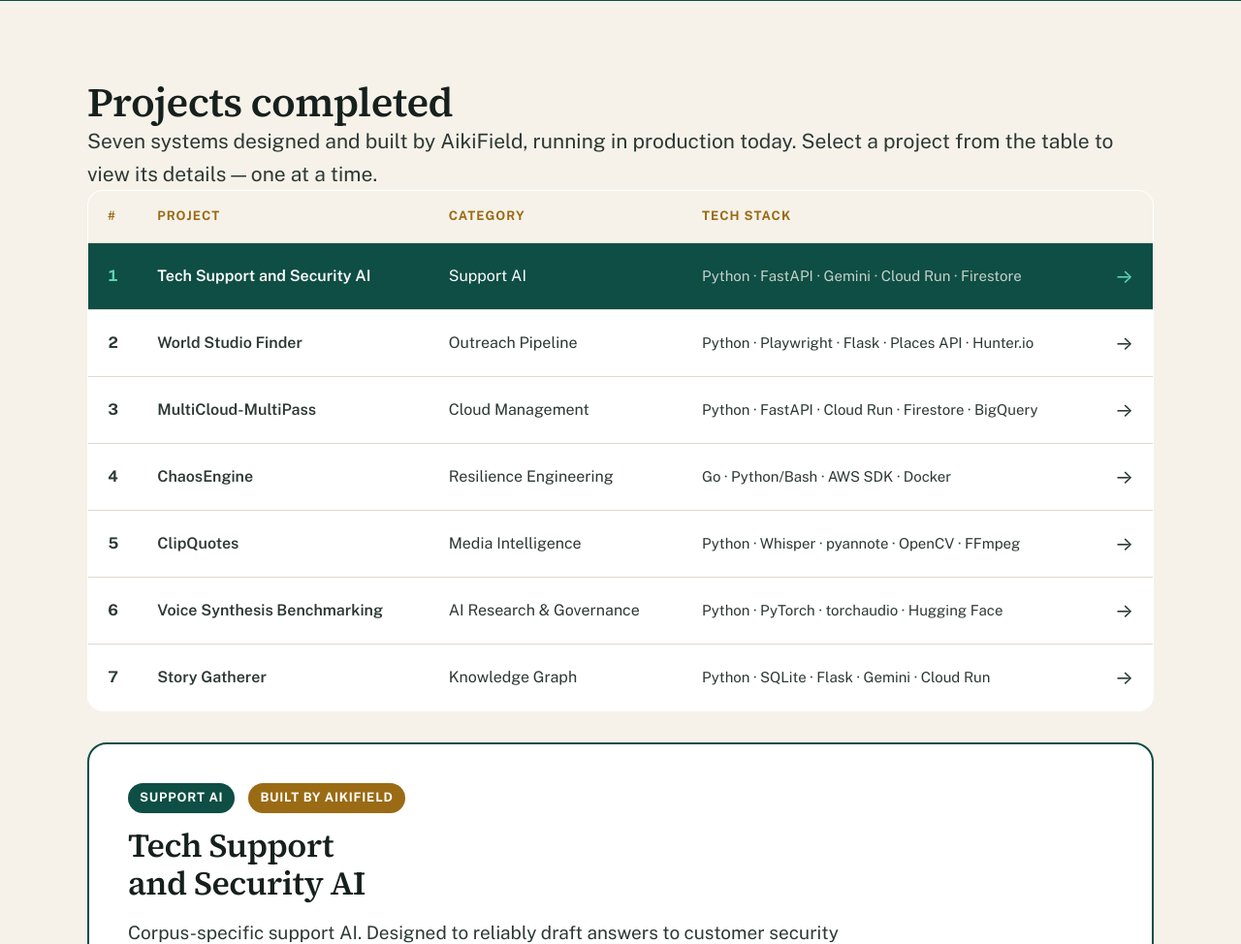
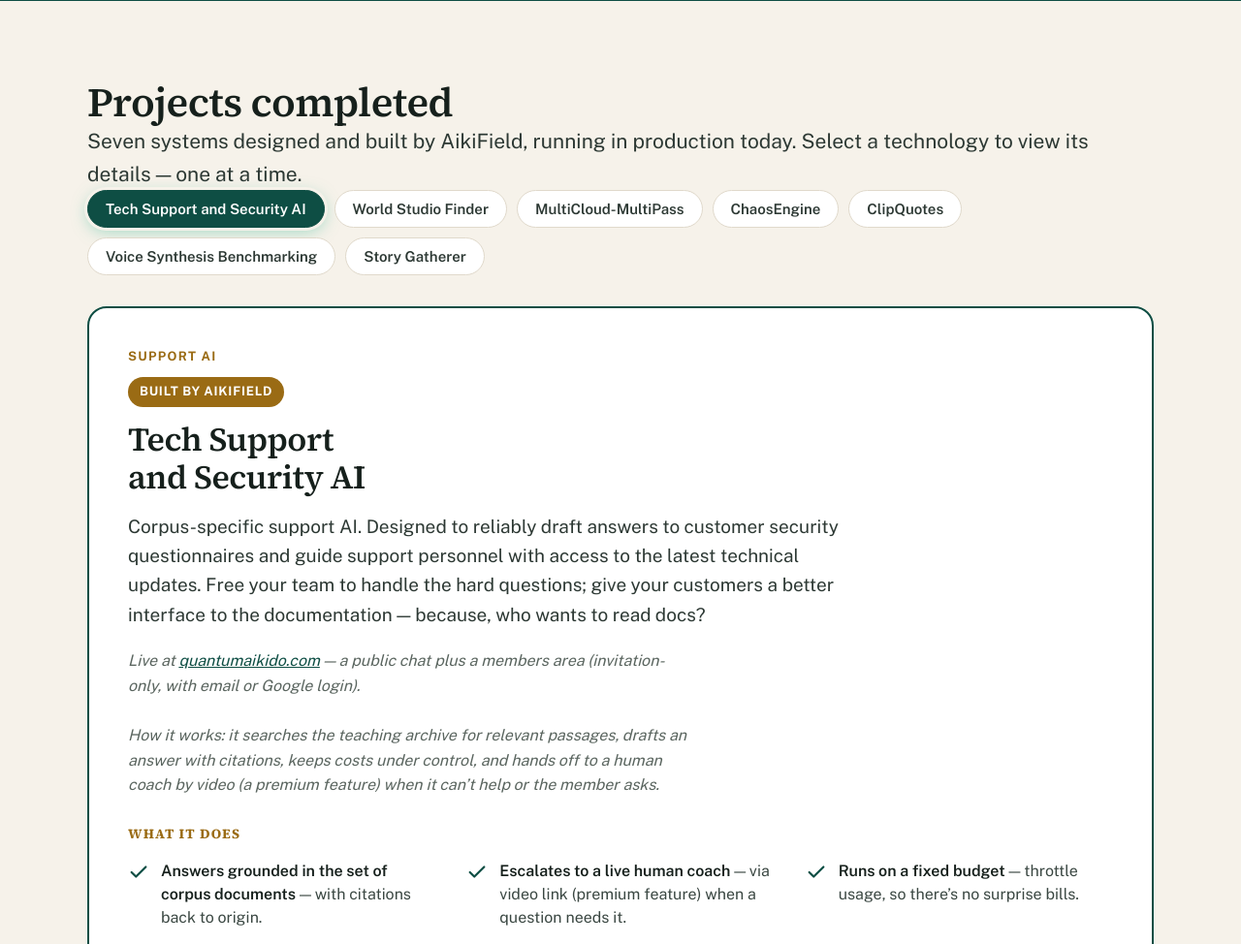
Before and after one commit to biofool/AikiField.com, a PHP site: the page made by projects.php in a window 1280 px wide. Shown: the part 657-1631 px from the top of the page at 97% size. Run offline with PHP 8.4, Linux system fonts and the light colour scheme.

Commit message:
feat(projects): compress project table into selectable pills (#75)
- Replaces the #/Project/Category/Tech-stack table with a wrapping row of
  seven pill buttons. The selected pill lights up (primary fill + mint
  glow); one project card shows at a time — same selection model as the
  table, preserved click/Enter/Space, arrow-key nav (Left/Right + Up/Down,
  Home/End) and #project-N hash restore.
- Category moves out of the column layout into a .af-svc__category kicker
  header at the top of each project description card; the redundant
  category tag pill is dropped, "Built by AikiField" tag kept.
- Removes the duplicated Tech stack column (each card already carries a
  Tech stack section).
- Fixes the stale ?v=20260818i18n script tags on projects.php — the page
  was missed in the #73/#74 versioning sweep and could load the cached
  pre-#74 JS; now on v=20261004-2 like every other page.

Regenerated projects visual baselines; 32/32 visual tests pass.

Generated with [Devin](https://devin.ai)

Co-Authored-By: Devin <158243242+devin-ai-integration[bot]@users.noreply.github.com>

```diff
--- a/css/redesign.css
+++ b/css/redesign.css
@@ -575,85 +575,51 @@ a.af-card:hover .af-card__arrow { text-decoration: underline; }
   white-space: nowrap; border: 0;
 }
 
-/* ---------- Project selector table (projects.php) ---------- */
-/* A clickable table of completed projects; selecting a row shows that
-   project's detail card below, one at a time. */
-.af-proj-table-wrap {
+/* ---------- Project selector pills (projects.php) ---------- */
+/* A wrapping row of pills, one per completed project; selecting a pill shows
+   that project's detail card below, one at a time. The pressed pill is lit
+   with the primary fill plus a mint glow (issue #75). */
+.af-proj-pills {
+  display: flex;
+  flex-wrap: wrap;
+  gap: 10px;
   margin: 0 0 32px;
-  /* position:relative so absolutely-positioned descendants (e.g. .af-sr-only
-     inside the table header) are clipped by this scroller instead of escaping
-     to the page's containing block and widening the document (issue found in
-     the overflow audit: a 1px sr-only span at x=503 created a 184px horizontal
-     scrollbar on 320px viewports). */
-  position: relative;
-  overflow-x: auto;
-  -webkit-overflow-scrolling: touch;
-}
-.af-proj-table {
-  width: 100%;
-  border-collapse: collapse;
+}
+.af-proj-pills__pill {
+  font-family: var(--af-sans);
+  font-size: 15px;
+  font-weight: 600;
+  color: var(--af-text);
   background: var(--af-white);
   border: 1px solid var(--af-border);
-  border-radius: 16px;
-  overflow: hidden;
-  font-size: 16px;
-}
-.af-proj-table thead th {
-  text-align: left;
-  font-family: var(--af-sans);
+  border-radius: 999px;
+  padding: 10px 18px;
+  cursor: pointer;
+  transition: background 0.15s ease, color 0.15s ease, border-color 0.15s ease, box-shadow 0.15s ease;
+}
+.af-proj-pills__pill:hover {
+  border-color: var(--af-primary);
+  color: var(--af-primary);
+}
+.af-proj-pills__pill:focus-visible {
+  outline: 2px solid var(--af-primary);
+  outline-offset: 2px;
+}
+.af-proj-pills__pill[aria-pressed="true"] {
+  background: var(--af-primary);
+  border-color: var(--af-primary);
+  color: #fff;
+  box-shadow: 0 0 0 3px var(--af-bg), 0 4px 16px rgba(78, 192, 160, 0.5);
+}
+
+/* Category kicker — heads each project description card (issue #75). */
+.af-svc__category {
   font-size: 13px;
   font-weight: 700;
-  letter-spacing: 0.08em;
+  letter-spacing: 0.1em;
   text-transform: uppercase;
   color: var(--af-gold);
-  padding: 16px 20px;
-  background: var(--af-bg);
-  border-bottom: 1px solid var(--af-border);
-  white-space: nowrap;
-}
-.af-proj-table__row {
-  cursor: pointer;
-  transition: background 0.15s ease;
-  border-bottom: 1px solid var(--af-border);
-}
-.af-proj-table__row:last-child { border-bottom: none; }
-.af-proj-table__row td {
-  padding: 18px 20px;
-  color: var(--af-text);
-  vertical-align: middle;
-}
-.af-proj-table__row:hover { background: var(--af-hover-bg); }
-.af-proj-table__row:focus-visible {
-  outline: 2px solid var(--af-primary);
-  outline-offset: -2px;
-}
-.af-proj-table__row[aria-pressed="true"] {
-  background: var(--af-primary);
-}
-.af-proj-table__row[aria-pressed="true"] td { color: #fff; }
-.af-proj-table__row[aria-pressed="true"] .af-proj-table__view { color: var(--af-mint); }
-.af-proj-table__num {
-  width: 44px;
-  text-align: center;
-  font-weight: 700;
-  color: var(--af-gold);
-  font-variant-numeric: tabular-nums;
-}
-.af-proj-table__row[aria-pressed="true"] .af-proj-table__num { color: var(--af-mint); }
-.af-proj-table__name { font-weight: 600; color: var(--af-ink); white-space: nowrap; }
-.af-proj-table__row[aria-pressed="true"] .af-proj-table__name { color: #fff; }
-.af-proj-table__tech { font-size: 15px; color: var(--af-muted); }
-.af-proj-table__row[aria-pressed="true"] .af-proj-table__tech { color: var(--af-dark-card-text); }
-.af-proj-table__view {
-  width: 40px;
-  text-align: center;
-  font-size: 20px;
-  color: var(--af-border);
-}
-.af-proj-table__row:hover .af-proj-table__view { color: var(--af-primary); }
-@media (max-width: 720px) {
-  .af-proj-table__tech { display: none; }
-  .af-proj-table thead th.af-proj-table__tech { display: none; }
+  margin-bottom: 10px;
 }
 
 /* ---------- Invitation dropdown panel (projects.php page header) ---------- */
--- a/projects.php
+++ b/projects.php
@@ -136,74 +136,19 @@
   <section class="af-section">
     <div class="af-container">
       <h2 class="af-h2" id="projects-heading">Projects completed</h2>
-      <p class="af-lead af-lead--wide">Seven systems designed and built by AikiField, running in production today. Select a project from the table to view its details &mdash; one at a time.</p>
+      <p class="af-lead af-lead--wide">Seven systems designed and built by AikiField, running in production today. Select a technology to view its details &mdash; one at a time.</p>
 
       <!-- ============================================================ -->
-      <!-- PROJECT SELECTOR TABLE — click a row to show that project    -->
+      <!-- PROJECT SELECTOR PILLS — pick one to show that project       -->
       <!-- ============================================================ -->
-      <div class="af-proj-table-wrap">
-        <table class="af-proj-table" id="project-table" aria-describedby="projects-heading">
-          <thead>
-            <tr>
-              <th scope="col" class="af-proj-table__num">#</th>
-              <th scope="col">Project</th>
-              <th scope="col">Category</th>
-              <th scope="col" class="af-proj-table__tech">Tech stack</th>
-              <th scope="col" class="af-proj-table__view"><span class="af-sr-only">View</span></th>
-            </tr>
-          </thead>
-          <tbody>
-            <tr class="af-proj-table__row" data-project="1" tabindex="0" role="button" aria-pressed="true" aria-controls="project-1">
-              <td class="af-proj-table__num">1</td>
-              <td class="af-proj-table__name">Tech Support and Security AI</td>
-              <td>Support AI</td>
-              <td class="af-proj-table__tech">Python &middot; FastAPI &middot; Gemini &middot; Cloud Run &middot; Firestore</td>
-              <td class="af-proj-table__view" aria-hidden="true">&rarr;</td>
-            </tr>
-            <tr class="af-proj-table__row" data-project="2" tabindex="0" role="button" aria-pressed="false" aria-controls="project-2">
-              <td class="af-proj-table__num">2</td>
-              <td class="af-proj-table__name">World Studio Finder</td>
-              <td>Outreach Pipeline</td>
-              <td class="af-proj-table__tech">Python &middot; Playwright &middot; Flask &middot; Places API &middot; Hunter.io</td>
-              <td class="af-proj-table__view" aria-hidden="true">&rarr;</td>
-            </tr>
-            <tr class="af-proj-table__row" data-project="3" tabindex="0" role="button" aria-pressed="false" aria-controls="project-3">
-              <td class="af-proj-table__num">3</td>
-              <td class="af-proj-table__name">MultiCloud-MultiPass</td>
-              <td>Cloud Management</td>
-              <td class="af-proj-table__tech">Python &middot; FastAPI &middot; Cloud Run &middot; Firestore &middot; BigQuery</td>
-              <td class="af-proj-table__view" aria-hidden="true">&rarr;</td>
-            </tr>
-            <tr class="af-proj-table__row" data-project="4" tabindex="0" role="button" aria-pressed="false" aria-controls="project-4">
-              <td class="af-proj-table__num">4</td>
-              <td class="af-proj-table__name">ChaosEngine</td>
-              <td>Resilience Engineering</td>
-              <td class="af-proj-table__tech">Go &middot; Python/Bash &middot; AWS SDK &middot; Docker</td>
-              <td class="af-proj-table__view" aria-hidden="true">&rarr;</td>
-            </tr>
-            <tr class="af-proj-table__row" data-project="5" tabindex="0" role="button" aria-pressed="false" aria-controls="project-5">
-              <td class="af-proj-table__num">5</td>
-              <td class="af-proj-table__name">ClipQuotes</td>
-              <td>Media Intelligence</td>
-              <td class="af-proj-table__tech">Python &middot; Whisper &middot; pyannote &middot; OpenCV &middot; FFmpeg</td>
-              <td class="af-proj-table__view" aria-hidden="true">&rarr;</td>
-            </tr>
-            <tr class="af-proj-table__row" data-project="6" tabindex="0" role="button" aria-pressed="false" aria-controls="project-6">
-              <td class="af-proj-table__num">6</td>
-              <td class="af-proj-table__name">Voice Synthesis Benchmarking</td>
-              <td>AI Research & Governance</td>
-              <td class="af-proj-table__tech">Python &middot; PyTorch &middot; torchaudio &middot; Hugging Face</td>
-              <td class="af-proj-table__view" aria-hidden="true">&rarr;</td>
-            </tr>
-            <tr class="af-proj-table__row" data-project="7" tabindex="0" role="button" aria-pressed="false" aria-controls="project-7">
-              <td class="af-proj-table__num">7</td>
-              <td class="af-proj-table__name">Story Gatherer</td>
-              <td>Knowledge Graph</td>
-              <td class="af-proj-table__tech">Python &middot; SQLite &middot; Flask &middot; Gemini &middot; Cloud Run</td>
-              <td class="af-proj-table__view" aria-hidden="true">&rarr;</td>
-            </tr>
-          </tbody>
-        </table>
+      <div class="af-proj-pills" id="project-pills" role="group" aria-label="Select a project">
+        <button type="button" class="af-proj-pills__pill" data-project="1" aria-pressed="true" aria-controls="project-1">Tech Support and Security AI</button>
+        <button type="button" class="af-proj-pills__pill" data-project="2" aria-pressed="false" aria-controls="project-2">World Studio Finder</button>
+        <button type="button" class="af-proj-pills__pill" data-project="3" aria-pressed="false" aria-controls="project-3">MultiCloud-MultiPass</button>
+        <button type="button" class="af-proj-pills__pill" data-project="4" aria-pressed="false" aria-controls="project-4">ChaosEngine</button>
+        <button type="button" class="af-proj-pills__pill" data-project="5" aria-pressed="false" aria-controls="project-5">ClipQuotes</button>
+        <button type="button" class="af-proj-pills__pill" data-project="6" aria-pressed="false" aria-controls="project-6">Voice Synthesis Benchmarking</button>
+        <button type="button" class="af-proj-pills__pill" data-project="7" aria-pressed="false" aria-controls="project-7">Story Gatherer</button>
       </div>
 
       <div class="af-projects-split af-projects-split--full">
@@ -213,8 +158,8 @@
 
           <!-- PROJECT 1: TECH SUPPORT AND SECURITY AI -->
           <article class="af-svc af-svc--flagship" id="project-1" data-project="1">
+            <p class="af-svc__category">Support AI</p>
             <div class="af-svc__tag-row">
-              <span class="af-svc__tag af-svc__tag--flagship">Support AI</span>
               <span class="af-svc__tag af-svc__tag--built">Built by AikiField</span>
             </div>
             <h2 class="af-svc__title">Tech Support and Security AI</h2>
@@ -248,8 +193,8 @@
 
           <!-- PROJECT 2: STUDIO DISCOVERY -->
           <article class="af-svc" id="project-2" data-project="2" hidden>
+            <p class="af-svc__category">Outreach Pipeline</p>
             <div class="af-svc__tag-row">
-              <span class="af-svc__tag">Outreach Pipeline</span>
               <span class="af-svc__tag af-svc__tag--built">Built by AikiField</span>
             </div>
             <h2 class="af-svc__title">World Studio Finder &mdash; Global Studio Discovery</h2>
@@ -281,8 +226,8 @@
 
           <!-- PROJECT 3: MULTICLOUD-MULTIPASS -->
           <article class="af-svc" id="project-3" data-project="3" hidden>
+            <p class="af-svc__category">Cloud Management</p>
             <div class="af-svc__tag-row">
-              <span class="af-svc__tag">Cloud Management</span>
               <span class="af-svc__tag af-svc__tag--built">Built by AikiField</span>
             </div>
             <h2 class="af-svc__title">MultiCloud-MultiPass &mdash; Multi-Cloud Cost Kill Switch</h2>
@@ -309,8 +254,8 @@
 
           <!-- PROJECT 4: CHAOSENGINE -->
           <article class="af-svc" id="project-4" data-project="4" hidden>
+            <p class="af-svc__category">Resilience Engineering</p>
             <div class="af-svc__tag-row">
-              <span class="af-svc__tag">Resilience Engineering</span>
               <span class="af-svc__tag af-svc__tag--built">Built by AikiField</span>
             </div>
             <h2 class="af-svc__title">ChaosEngine &mdash; Controlled Failure Injection for Security Resilience</h2>
@@ -336,8 +281,8 @@
 
           <!-- PROJECT 5: CLIPQUOTES -->
           <article class="af-svc" id="project-5" data-project="5" hidden>
+            <p class="af-svc__category">Media Intelligence</p>
             <div class="af-svc__tag-row">
-              <span class="af-svc__tag">Media Intelligence</span>
               <span class="af-svc__tag af-svc__tag--built">Built by AikiField</span>
             </div>
             <h2 class="af-svc__title">ClipQuotes &mdash; Automated Evidence &amp; Communications Extraction</h2>
@@ -363,8 +308,8 @@
 
           <!-- PROJECT 6: VOICE SYNTHESIS BENCHMARKING -->
           <article class="af-svc" id="project-6" data-project="6" hidden>
+            <p class="af-svc__category">AI Research &amp; Governance</p>
             <div class="af-svc__tag-row">
-              <span class="af-svc__tag">AI Research &amp; Governance</span>
               <span class="af-svc__tag af-svc__tag--built">Built by AikiField</span>
             </div>
             <h2 class="af-svc__title">Voice Synthesis Benchmarking &mdash; Deepfake-Aware AI Governance</h2>
@@ -390,8 +335,8 @@
 
           <!-- PROJECT 7: STORY GATHERER -->
           <article class="af-svc" id="project-7" data-project="7" hidden>
+            <p class="af-svc__category">Knowledge Graph</p>
             <div class="af-svc__tag-row">
-              <span class="af-svc__tag">Knowledge Graph</span>
               <span class="af-svc__tag af-svc__tag--built">Built by AikiField</span>
             </div>
             <h2 class="af-svc__title">Story Gatherer &mdash; Provenance-First Knowledge Graphs</h2>
@@ -542,8 +487,8 @@
   <div class="af-footer__legal">&copy; 2026 AikiField. All rights reserved.</div>
 </footer>
 
-<script src="/js/locale-utils.js?v=20260818i18n"></script>
-<script src="/js/language-selector.js?v=20260818i18n"></script>
+<script src="/js/locale-utils.js?v=20261004-2"></script>
+<script src="/js/language-selector.js?v=20261004-2"></script>
 <script>
   // Toggle the "See it live" invitation dropdown from the page-header pill.
   // The pill is a <button> that shows/hides the invitation panel below it.
@@ -571,18 +516,19 @@
     });
   })();
 
-  // Project selector table — click a row to show that project's detail.
+  // Project selector pills — pick a pill to show that project's detail.
   // Only one project detail card is visible at a time; the rest are hidden.
   (function () {
-    var rows = document.querySelectorAll('.af-proj-table__row');
+    var pills = document.querySelectorAll('.af-proj-pills__pill');
     var panels = document.querySelectorAll('.af-projects-split__projects > article');
-    if (!rows.length || !panels.length) return;
+    if (!pills.length || !panels.length) return;
+    var pillList = Array.prototype.slice.call(pills);
 
     function selectProject(num) {
-      // Update row states
-      rows.forEach(function (row) {
-        var isMatch = row.getAttribute('data-project') === String(num);
-        row.setAttribute('aria-pressed', isMatch ? 'true' : 'false');
+      // Update pill states
+      pillList.forEach(function (pill) {
+        var isMatch = pill.getAttribute('data-project') === String(num);
+        pill.setAttribute('aria-pressed', isMatch ? 'true' : 'false');
       });
       // Show only the matching panel
       panels.forEach(function (panel) {
@@ -594,38 +540,31 @@
       }
     }
 
-    rows.forEach(function (row) {
-      var num = row.getAttribute('data-project');
-      row.addEventListener('click', function () { selectProject(num); });
-      row.addEventListener('keydown', function (e) {
-        if (e.key === 'Enter' || e.key === ' ') {
-          e.preventDefault();
-          selectProject(num);
-        }
-      });
+    pillList.forEach(function (pill) {
+      var num = pill.getAttribute('data-project');
+      pill.addEventListener('click', function () { selectProject(num); });
     });
 
-    // Arrow-key navigation between rows (up/down)
-    var table = document.getElementById('project-table');
-    if (table) {
-      table.addEventListener('keydown', function (e) {
+    // Arrow-key navigation between pills (left/right, plus up/down)
+    var bar = document.getElementById('project-pills');
+    if (bar) {
+      bar.addEventListener('keydown', function (e) {
         var focused = document.activeElement;
-        if (!focused || !focused.classList.contains('af-proj-table__row')) return;
-        var rowList = Array.prototype.slice.call(rows);
-        var idx = rowList.indexOf(focused);
+        if (!focused || !focused.classList.contains('af-proj-pills__pill')) return;
+        var idx = pillList.indexOf(focused);
         if (idx === -1) return;
-        if (e.key === 'ArrowDown' && idx < rowList.length - 1) {
+        if ((e.key === 'ArrowRight' || e.key === 'ArrowDown') && idx < pillList.length - 1) {
           e.preventDefault();
-          rowList[idx + 1].focus();
-        } else if (e.key === 'ArrowUp' && idx > 0) {
+          pillList[idx + 1].focus();
+        } else if ((e.key === 'ArrowLeft' || e.key === 'ArrowUp') && idx > 0) {
           e.preventDefault();
-          rowList[idx - 1].focus();
+          pillList[idx - 1].focus();
         } else if (e.key === 'Home') {
           e.preventDefault();
-          rowList[0].focus();
+          pillList[0].focus();
         } else if (e.key === 'End') {
           e.preventDefault();
-          rowList[rowList.length - 1].focus();
+          pillList[pillList.length - 1].focus();
         }
       });
     }
```
Also changed, not shown: tests/e2e/visual-baselines/chromium/projects-w1024.png, tests/e2e/visual-baselines/chromium/projects-w1440.png, tests/e2e/visual-baselines/chromium/projects-w320.png, tests/e2e/visual-baselines/chromium/projects-w768.png.
